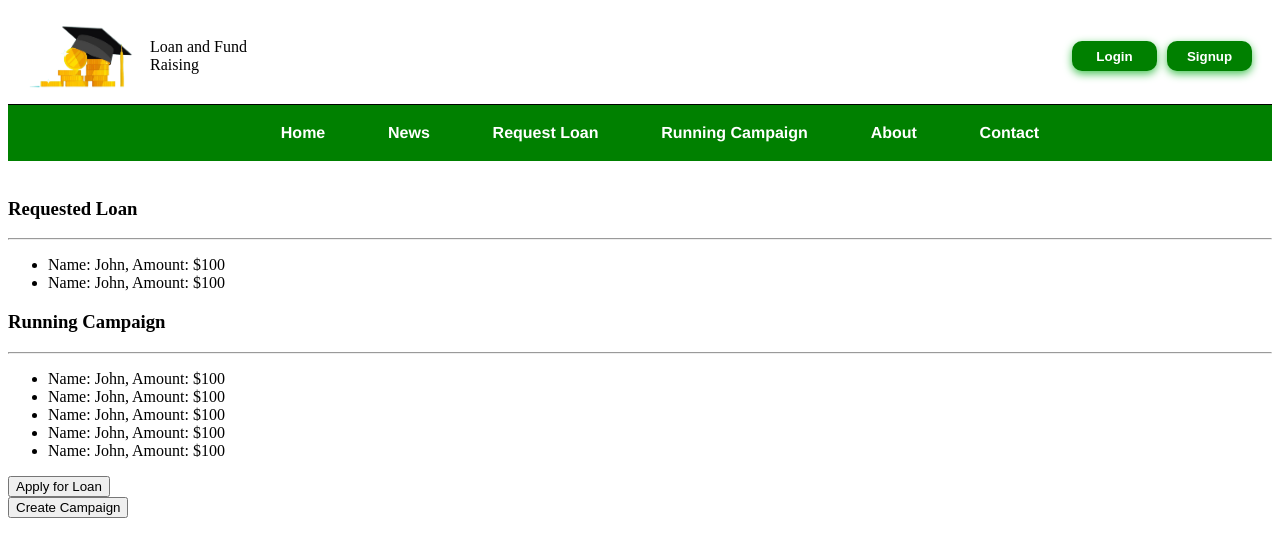
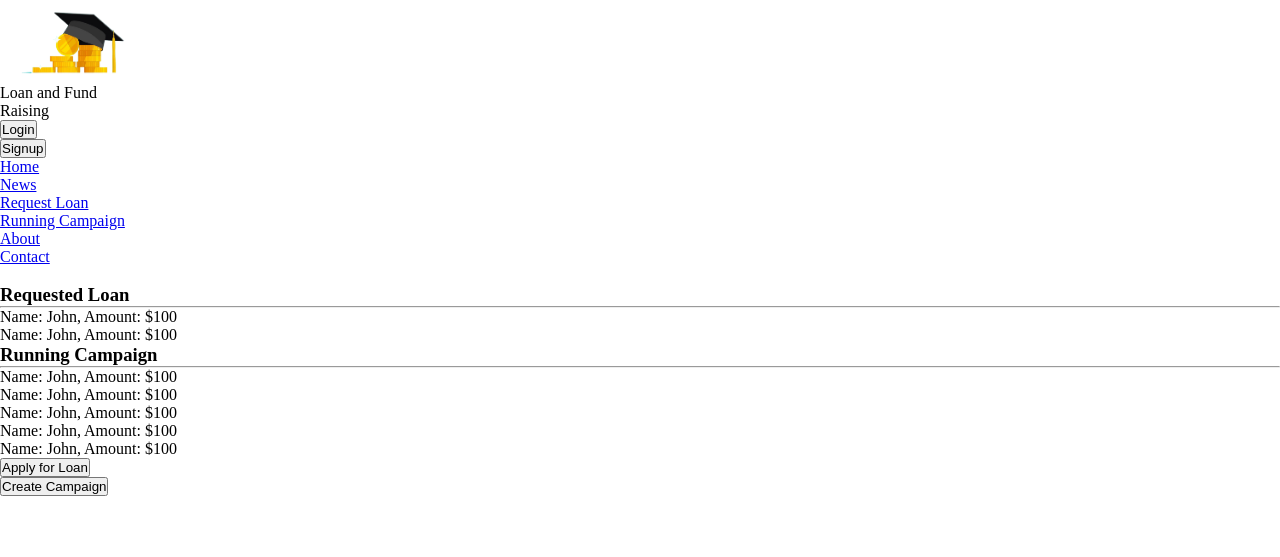
Before and after one commit to mahadishanto082/SADLoanfund, a PHP site: page / in a window 1280 px wide. Shown: the top 557 px of the page. Run offline with PHP 8.4, Linux system fonts and the light colour scheme.

Commit message:
Add files via upload

```diff
--- a/style.css
+++ b/style.css
@@ -1,187 +1,96 @@
-a{
-    text-decoration: none;
+*{
+    padding: 0;
+    margin: 0;
+    box-sizing: border-box;
 }
-
-#header {
-    border-bottom: 1px solid black;
-    height: 12vh;
-    display: flex;
-    align-items: center;
-    justify-content: space-between; /* Add this line to evenly distribute items horizontally */
+footer{
+    background-color: #111;
 }
-
-#header_logo{
-    display: flex;
-    align-items: center;
+h1{
+    color: green;
 }
-
-#header_btn_container ul {
-    margin-right: 20px;
-    list-style: none; /* Remove the default bullet points for the list items */
-    display: flex; /* Use flexbox to arrange the list items */
-}
-
-#header_btn_container li {
-    margin-left: 10px;
-}
-
-#header_btn_container button {
-    background-color: green;
-    border: none;
-    border-radius: 10px;
-    width: 85px;
-    height: 30px;
-    color: white;
-    font-weight: bold;
-    box-shadow: rgb(73, 197, 88) 0px 3px 8px;
-
-}
-
-#header_btn_container button a{
-    text-decoration: none;
+p{
     color: white;
 }
-
-#header_btn_container button:hover{
-    background-color: rgb(60, 187, 81);
-    cursor: pointer;
+.footerContainer{
+    width: 100%;
+    padding:  70px 30px 20px;
 }
-
-nav{
-    height: 7vh;
-    background-color: green;
+.socialIcons{
     display: flex;
     justify-content: center;
 }
+.socialIcons a{
+    text-decoration: none;
+    padding: 10px;
+    background-color: white;
+    margin: 10px;
+    border-radius: 50%;
+}
+.socialIcons a i{
+    font-size: 2em;
+    color: black;
+    opacity: 0.9;
+}
 
-nav ul{
-    width: 60%;
-    list-style: none;
-    display: flex;
-    justify-content: space-between;
-    align-items: center;
-
+.socialIcons a:hover{
+    background-color: #111;
+    transition: 0.5s;
 
 }
-nav ul li{
-
+.socialIcons a:hover i{
     color: white;
-    font-weight: bold;
-    font-family:'Franklin Gothic Medium', 'Arial Narrow', Arial, sans-serif;
-
+    transition: 0.5s;
 }
-
-nav ul li:hover{
-    color: black;
-    cursor: pointer;
+h2{
+    color: white;
 }
-
-
-#body{
-
-    background-color:aliceblue;
-
-
+.footernav{
+    margin: 30px 0;
 }
-
-#title{
-
-display: flex;
-justify-content: center;
-font-family: 'Franklin Gothic Medium', 'Arial Narrow', Arial, sans-serif;
-
+.button{
+    background-color: green;
+    border: none;
+    border-radius: 2px;
 }
-
-#campaign{
-
-    background-color: white;
-    width: 90%;
-    margin-left: 5%;
-    border-radius: 10px;
-    box-shadow: rgba(50, 50, 93, 0.25) 0px 2px 5px -1px, rgba(0, 0, 0, 0.3) 0px 1px 3px -1px;
-
-
-}
-
-#campaign ol{
-    list-style: none;
-}
-
-#grid_container{
-    display: grid;
-    grid-template-columns: repeat(3, 1fr); /* Three columns with equal width */
-    grid-gap: 2%; /* Gap between grid items */
-    padding: 2%; /* Optional padding around the grid */
-
-}
-.items{
-
-    background-color: rgba(192, 138, 138, 0.316);
-    border-radius: 10px;
-    height: 50vh;
-    box-shadow: rgba(0, 0, 0, 0.16) 0px 3px 6px, rgba(0, 0, 0, 0.23) 0px 3px 6px;
-}
-
-.items{
-    cursor: pointer;
-
-}
-
-.img{
+.footernav ul{
     display: flex;
     justify-content: center;
-    background-color: aliceblue;
-    border-radius: 10px;
-    height: 28vh;
+    list-style-type: none;
 }
-.items button{
-    height: 100%;
-    width: 30%;
-    background-color: rgba(0, 128, 0, 0.703);
+.footernav ul li a{
     color: white;
-    border: none;
-    font-weight: bold;
-    border-radius: 8px;
-
+    margin: 20px;
+    text-decoration: none;
+    font-size: 1.3em;
+    opacity: 0.7;
+    transition: 0.5s;
 }
-
-.items button:hover{
-   background-color: green;
-
+.footernav ul li a:hover{
+    opacity: 1;
 }
-
-.items #btn_donate{
-    margin-top: 3%;
-    height: 5vh;
-    display: flex;
-    justify-content: center;
+.footerbuttom{
+    background-color: green;
+    padding: 20px;
+    text-align: center;
 }
-
-
-
-
-
-
-
-
-
-
-
-
-
-
-
-
-
-
-
-
-
-
-
-
-
-
-footer{
-    background-color: aqua;
+.footerbuttom{
+    color: white;
 }
+.designer{
+    opacity: 0.7;
+    text-transform: uppercase;
+    letter-spacing: 1px;
+    font-weight: 400;
+    margin: 0px 5px;
+}
+@media(max-width: 700px){
+    .footernav ul{
+        flex-direction: column;
+    }
+    .footernav ul li{
+        width: 100%;
+        text-align: center;
+        margin: 10px;
+    }
+}
```
Also changed, not shown: index.html (added, +38 -0 lines).
